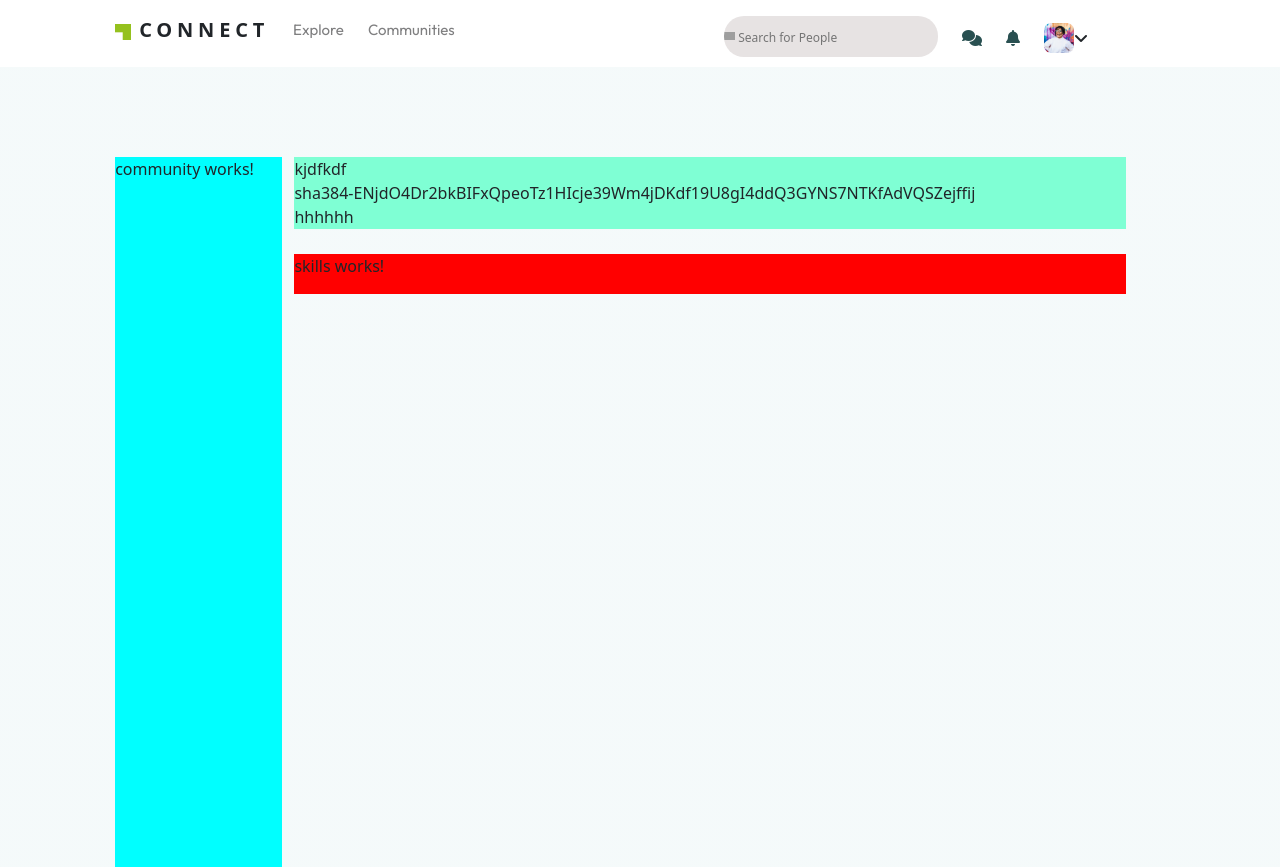
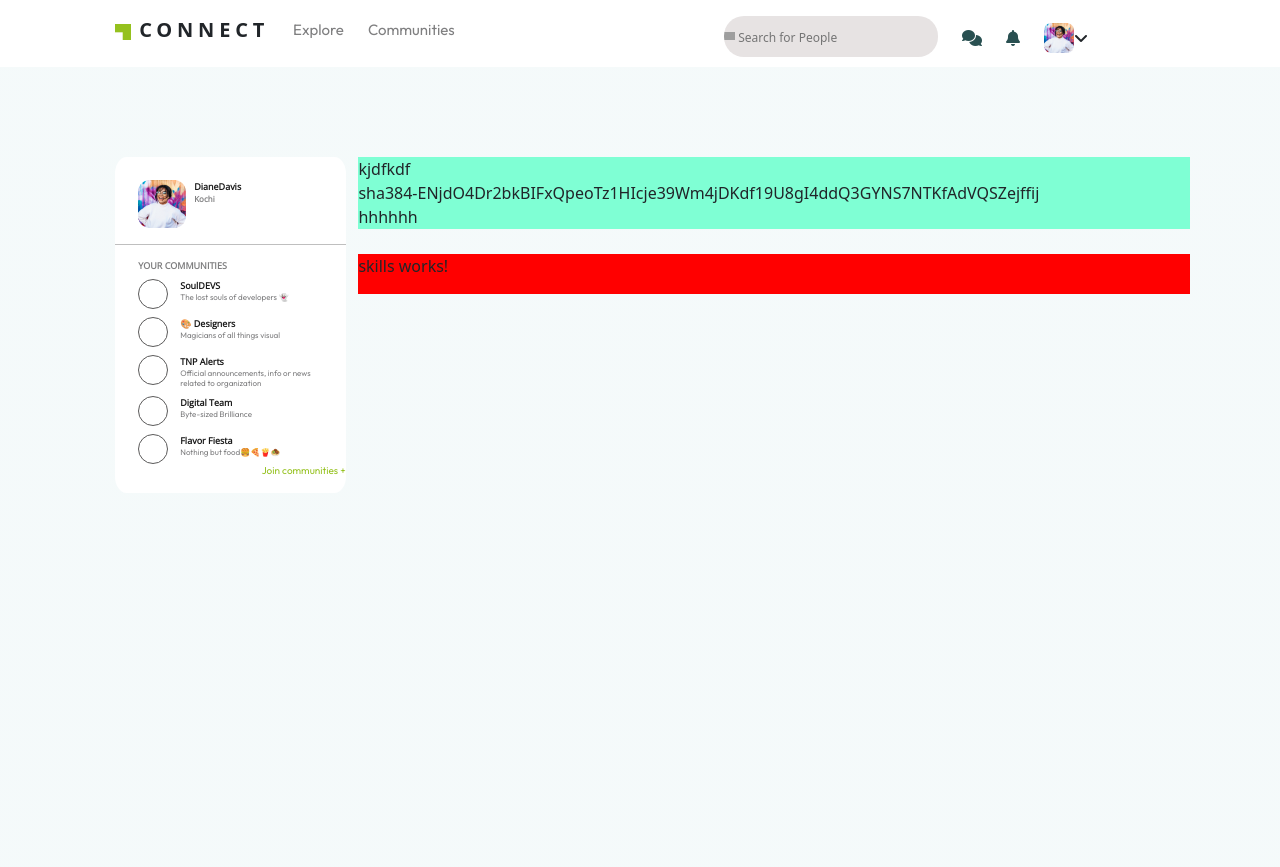
Before and after one commit to ayshapa123/TNPCONNECT1, an Angular app: page / in a window 1280 px wide. Built offline with nearby package versions, Linux system fonts and the light colour scheme; grey boxes are pictures that could not be loaded.

Commit message:
changesincommunity

```diff
--- a/src/app/modules/profile/community/community.component.css
+++ b/src/app/modules/profile/community/community.component.css
@@ -1,6 +1,124 @@
 .communitymain{
-
-
-    /* padding-inline:6%; */
+    /* border: 1px solid black; */
+    width:10%;
+    height:auto;
+    padding-left: 10%;
+    padding-top: 10%;
+}
+.first{
+    border: none;
+    border-bottom: #7F7F80 1px solid;
+    margin-top: 6%;
 
 }
+.img1{
+    border: 1px solid black;
+    border-radius: 50%;
+    height: 30px;
+    /* width: 100px; */
+    /* aspect-ratio: 1; */
+    /* background-color: rgb(236, 184, 15); */
+    /* display: grid; */
+    /* place-items: center; */
+    /* overflow: hidden; */
+
+}
+.name_place{
+    gap:4%;
+    /* border: 1px solid black; */
+    /* padding-top:0% ; */
+    height: fit-content;
+    width: fit-content;
+    /* flex-direction: column; */
+/* align-items: center; */
+}
+.name_place p {
+    margin: 0; /* Remove any default margin */
+  }
+.name{
+    color: #1A1A1A;
+
+font-family: Open Sans;
+font-size: 9px;
+font-style: normal;
+font-weight: 700;
+line-height: normal;
+}
+.place{
+    color: var(--medium-grey, #7F7F80);
+
+font-family: Open Sans;
+font-size: 8px;
+font-style: normal;
+font-weight: 600;
+line-height: normal;
+}
+.line {
+    /* margin: 0; */
+    border: none;
+    border-top: 1px solid black;
+    /* height: 20px; */
+    /* width: 5%; */
+    padding-left: 10%;
+    padding-right: 10%;
+  }
+  .head{
+    color: var(--medium-grey, #7F7F80);
+
+font-family: Open Sans;
+font-size: 9px;
+font-style: normal;
+font-weight: 700;
+/* line-height: normal; */
+text-transform: uppercase;
+padding-left: 10%;
+  }
+  .community2{
+    padding-left: 10%;
+  }
+
+  .round{
+
+    height: 30px;
+    aspect-ratio: 1;
+    border-radius: 50%;
+    /* background-color: rgb(236, 184, 15); */
+    display: grid;
+    place-items: center;
+    border: 1px solid;
+    border-color: #5b5a5a;
+  }
+  .communityname{
+    color: #1A1A1A;
+    leading-trim: both;
+    text-edge: cap;
+    font-family: Open Sans;
+    font-size: 9px;
+    font-style: normal;
+    font-weight: 600;
+    line-height: normal;
+  }
+  .description{
+    color: #7F7F80;
+    overflow: hidden;
+    leading-trim: both;
+    text-edge: cap;
+    text-overflow: ellipsis;
+    font-family: Outfit;
+    font-size: 8px;
+    font-style: normal;
+    font-weight: 300;
+    line-height: normal;
+  }
+  .join{
+    color: var(--green, #95C11E);
+leading-trim: both;
+text-edge: cap;
+font-family: Outfit;
+font-size: 10px;
+font-style: normal;
+font-weight: 500;
+line-height: normal;
+justify-content: end;
+text-align: right;
+  }
--- a/src/app/modules/profile/community/community.component.html
+++ b/src/app/modules/profile/community/community.component.html
@@ -1 +1,28 @@
-<div class="communitymain"><p>community works!</p></div>
+<div class="communitymain d-flex">
+    <div>
+        <img src="../../../assets/Rectangle 9.png">
+    </div>
+    <div class="name_place ms-2">
+        <p class="name">DianeDavis</p>
+        <p class="place">Kochi</p>
+
+    </div>
+</div>
+
+    <hr class="line">
+    <div class="">
+        <h6 class="head">YOUR COMMUNITIES</h6>
+
+        <div class="d-flex community2 mt-2"*ngFor="let i of community">
+             <div class="round">
+             </div>
+             <div class="container" >
+                <div class="communityname">{{i.name}}</div>
+                <div class="description">{{i.description}}</div>
+             </div>
+        </div>
+
+    </div>
+    <div >
+        <p class="join">Join communities +</p>
+    </div>
--- a/src/app/modules/profile/community/community.component.ts
+++ b/src/app/modules/profile/community/community.component.ts
@@ -6,5 +6,27 @@ import { Component } from '@angular/core';
   styleUrls: ['./community.component.css']
 })
 export class CommunityComponent {
+ community:any=[{
+  "name":"SoulDEVS",
+  "description":"The lost souls of developers 👻"
+ },
+ {
+  "name":"🎨 Designers",
+  "description":"Magicians of all things visual"
+ },
+ {
+  "name":"TNP Alerts",
+  "description":"Official announcements, info or news related to organization"
+ },
+ {
+  "name":"Digital Team",
+  "description":"Byte-sized Brilliance"
+ },
+ {
+  "name":"Flavor Fiesta",
+  "description":"Nothing but food🍔🍕🍟🧆"
+ }];
+
+
 
 }
--- a/src/app/modules/profile/profile.component.css
+++ b/src/app/modules/profile/profile.component.css
@@ -3,16 +3,17 @@
     width: 100%;
     height: 100vh;
     gap: 1%;
+    /* border: 1px solid; */
+    /* flex-direction: column; */
 }
 
 app-community{
-
-   background-color: aqua;
+   background-color: #FFF;
    margin-left:9%;
    margin-top: 7%;
-   width: 13%;
-
-
+   width: 18%;
+   height: fit-content;
+   border-radius: 5%
 }
 app-personalinfo{
      /* height: 500px; */
@@ -36,3 +37,18 @@ app-skills{
     /* background-color: rgb(221, 158, 158); */
     /* border: 1px solid red; */
 }
+@media (max-width: 768px) {
+    .main {
+      flex-direction: column; /* Change direction to column for mobile screens */
+      height: 300px; /* Set the desired height for mobile screens */
+      width: 100%;
+
+    }
+    app-community{
+        width: 65%;
+    }
+    .ps{
+        margin-left: 9%;
+        margin-top: 2%;
+    }
+  }
--- a/src/index.html
+++ b/src/index.html
@@ -8,7 +8,7 @@
   <link href="https://cdn.jsdelivr.net/npm/bootstrap@5.3.0-alpha3/dist/css/bootstrap.min.css" rel="stylesheet" integrity="sha384-KK94CHFLLe+nY2dmCWGMq91rCGa5gtU4mk92HdvYe+M/SXH301p5ILy+dN9+nJOZ" crossorigin="anonymous">
   <link rel="icon" type="image/x-icon" href="favicon.ico">
   <link href='https://fonts.googleapis.com/css?family=Outfit' rel='stylesheet'>
-
+  <link href='https://fonts.googleapis.com/css?family=Open Sans' rel='stylesheet'>
 </head>
 <body>
   <script src="https://kit.fontawesome.com/432625685c.js" crossorigin="anonymous"></script>
```
